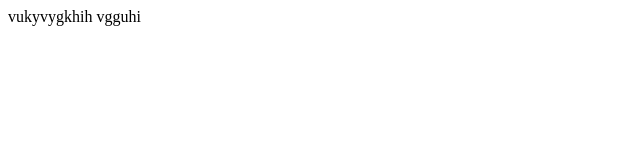
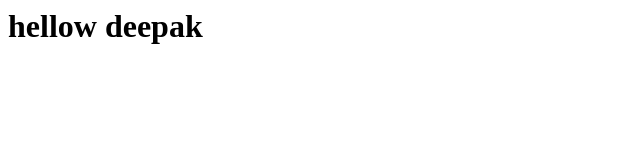
Before and after one commit to deepak04agrahari-create/first-demo, a plain HTML site: page index.html in a window 1280 px wide. Shown: the whole page, without its empty margins (0-640 px from the left). Drawn offline with Linux system fonts and the light colour scheme.

Commit message:
test commit

```diff
--- a/index.html
+++ b/index.html
@@ -1,2 +1,2 @@
 
-<p>vukyvygkhih vgguhi</p>
+<h1>hellow deepak</h1>
```
